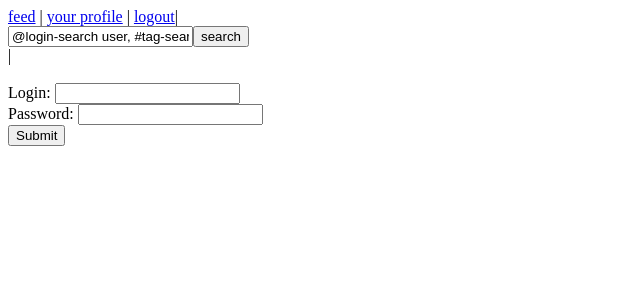
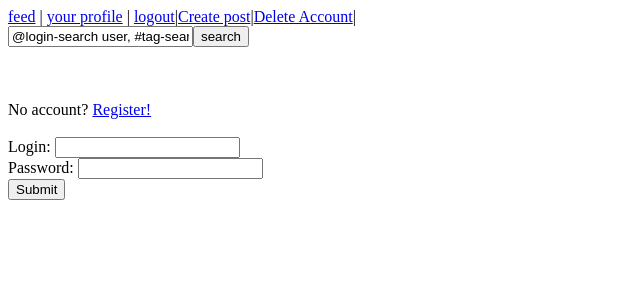
Before and after one commit to REKYAR/content_aggregator_backend, a Flask app: page /login in a window 1280 px wide. Shown: the top 300 px of the page, without its empty margins (0-640 px from the left). Run offline with Flask 2, Linux system fonts and the light colour scheme; parts of the project's set-up code (start-up, migrations or seed data) failed here and were passed over.

Commit message:
added missing functionalities

```diff
--- a/app.py
+++ b/app.py
@@ -15,12 +15,16 @@ from bson.objectid import ObjectId
 import re
 import calendar
 import time
+import os
 
 #loading config
-with open('base.cfg') as file:
-    passwd=file.readline().strip()
-with open('secret.cfg') as file:
-    secret=file.readline()
+#with open('base.cfg') as file:
+#    passwd=file.readline().strip()
+#with open('secret.cfg') as file:
+#   secret=file.readline()
+#for the purpose of using heroku
+secret=os.environ.get("secret")
+passwd=os.environ.get("passwd")
 
 #db connection
 app = Flask(__name__)
@@ -362,7 +366,7 @@ def login():
 @app.route('/create_account',methods=['POST','GET'])
 def create_account():
     if request.method=='GET':
-        return render_template('register.html', title='Log in:', user_id=session['login']['login'])
+        return render_template('register.html', title='Register:')
     else:
         #print(request.form)
         #print(request.files)
@@ -444,7 +448,7 @@ def feed():
             os.remove(path.join(app.root_path,app.config['DOWNLOAD_FOLDER'], element))
     fresh_posts = list(posts.find())
     if len(fresh_posts)<10:
-        return render_template('newest.html', new_posts=fresh_posts)
+        return render_template('newest.html', new_posts=fresh_posts,  user_id=session['login']['login'])
     else:
         return render_template('newest.html', new_posts = fresh_posts[-10:],  user_id=session['login']['login'])
 
--- a/templates/add_comment.html
+++ b/templates/add_comment.html
@@ -8,8 +8,8 @@
 <link rel='stylesheet' type='text/css' media='screen'>
 </head>
 <body>
-<a href="/">feed</a> | <a href="/profile/{{ user_id }}">your profile</a> | <a href="/logout">logout</a>|
-    <form action='/search' method="GET"><input name='query' value="@login-search user, #tag-search tag, else search title"><input type="submit" value="search"></form>|<br><br>
+<a href="/">feed</a> | <a href="/profile/{{ user_id }}">your profile</a> | <a href="/logout">logout</a>|<a href="/add_post">Create post</a>|<a href="/delete_account/{{ user_id }}">Delete Account</a>|
+    <form action='/search' method="GET"><input name='query' value="@login-search user, #tag-search tag, else search title"><input type="submit" value="search"></form><br><br>
 Enter comment content:<br>
 <form action='/add_comment/{{ post_id }}/{{comment_id}}' method="POST" id="usrform" enctype=multipart/form-data>
     Text:<br> <textarea name="text" >your text</textarea><br>
--- a/templates/add_post.html
+++ b/templates/add_post.html
@@ -8,8 +8,8 @@
 <link rel='stylesheet' type='text/css' media='screen'>
 </head>
 <body>
-<a href="/">feed</a> | <a href="/profile/{{ user_id }}">your profile</a> | <a href="/logout">logout</a>|
-    <form action='/search' method="GET"><input name='query' value="@login-search user, #tag-search tag, else search title"><input type="submit" value="search"></form>|<br><br>
+<a href="/">feed</a> | <a href="/profile/{{ user_id }}">your profile</a> | <a href="/logout">logout</a>|<a href="/add_post">Create post</a>|<a href="/delete_account/{{ user_id }}">Delete Account</a>|
+    <form action='/search' method="GET"><input name='query' value="@login-search user, #tag-search tag, else search title"><input type="submit" value="search"></form><br><br>
 <b>Enter post content:</b><br>
 <form action='/add_post' method="POST" id="usrform" enctype=multipart/form-data>
 
--- a/templates/authorise.html
+++ b/templates/authorise.html
@@ -8,8 +8,8 @@
 <link rel='stylesheet' type='text/css' media='screen'>
 </head>
 <body>
-<a href="/">feed</a> | <a href="/profile/{{ user_id }}">your profile</a> | <a href="/logout">logout</a>|
-    <form action='/search' method="GET"><input name='query' value="@login-search user, #tag-search tag, else search title"><input type="submit" value="search"></form>|<br><br>
+<a href="/">feed</a> | <a href="/profile/{{ user_id }}">your profile</a> | <a href="/logout">logout</a>|<a href="/add_post">Create post</a>|<a href="/delete_account/{{ user_id }}">Delete Account</a>|
+    <form action='/search' method="GET"><input name='query' value="@login-search user, #tag-search tag, else search title"><input type="submit" value="search"></form><br><br>
 {{ Title }}
 <form action='/{{path}}/{{login|default('')}}' method="POST">
 Login: <input name='login'/>
--- a/templates/edit_profile.html
+++ b/templates/edit_profile.html
@@ -8,8 +8,8 @@
 <link rel='stylesheet' type='text/css' media='screen'>
 </head>
 <body>
-<a href="/">feed</a> | <a href="/profile/{{ user_id }}">your profile</a> | <a href="/logout">logout</a>|
-    <form action='/search' method="GET"><input name='query' value="@login-search user, #tag-search tag, else search title"><input type="submit" value="search"></form>|<br><br>
+<a href="/">feed</a> | <a href="/profile/{{ user_id }}">your profile</a> | <a href="/logout">logout</a>|<a href="/add_post">Create post</a>|<a href="/delete_account/{{ user_id }}">Delete Account</a>|
+    <form action='/search' method="GET"><input name='query' value="@login-search user, #tag-search tag, else search title"><input type="submit" value="search"></form><br><br>
 {{Title}}<br><br>
 
 Edit password:
--- a/templates/inspect_activity_comments.html
+++ b/templates/inspect_activity_comments.html
@@ -5,8 +5,8 @@
     <title>Comments of @{{ login }}</title>
 </head>
 <body>
-<a href="/">feed</a> | <a href="/profile/{{ user_id }}">your profile</a> | <a href="/logout">logout</a>|
-    <form action='/search' method="GET"><input name='query' value="@login-search user, #tag-search tag, else search title"><input type="submit" value="search"></form>|<br><br>
+<a href="/">feed</a> | <a href="/profile/{{ user_id }}">your profile</a> | <a href="/logout">logout</a>|<a href="/add_post">Create post</a>|<a href="/delete_account/{{ user_id }}">Delete Account</a>|
+    <form action='/search' method="GET"><input name='query' value="@login-search user, #tag-search tag, else search title"><input type="submit" value="search"></form><br><br>
     Comments of @{{ login }}:<br><br>
     {% for comment in lst %}
         <a href="/thread/{{ comment.post }}/{{ comment._id }}">{{ comment.content }}<br><br></a>
--- a/templates/inspect_activity_posts.html
+++ b/templates/inspect_activity_posts.html
@@ -5,8 +5,8 @@
     <title>Posts of @{{ login }}</title>
 </head>
 <body>
-<a href="/">feed</a> | <a href="/profile/{{ user_id }}">your profile</a> | <a href="/logout">logout</a>|
-    <form action='/search' method="GET"><input name='query' value="@login-search user, #tag-search tag, else search title"><input type="submit" value="search"></form>|<br><br>
+<a href="/">feed</a> | <a href="/profile/{{ user_id }}">your profile</a> | <a href="/logout">logout</a>|<a href="/add_post">Create post</a>|<a href="/delete_account/{{ user_id }}">Delete Account</a>|
+    <form action='/search' method="GET"><input name='query' value="@login-search user, #tag-search tag, else search title"><input type="submit" value="search"></form><br><br>
     Posts of @{{ login }}:<br><br>
     {% for post in lst %}
         <a href="/view_post/{{ post._id }}">{{ post.title }}<br><br></a>
--- a/templates/login.html
+++ b/templates/login.html
@@ -8,8 +8,11 @@
 <link rel='stylesheet' type='text/css' media='screen'>
 </head>
 <body>
-<a href="/">feed</a> | <a href="/profile/{{ user_id }}">your profile</a> | <a href="/logout">logout</a>|
-    <form action='/search' method="GET"><input name='query' value="@login-search user, #tag-search tag, else search title"><input type="submit" value="search"></form>|<br><br>
+<a href="/">feed</a> | <a href="/profile/{{ user_id }}">your profile</a> | <a href="/logout">logout</a>|<a href="/add_post">Create post</a>|<a href="/delete_account/{{ user_id }}">Delete Account</a>|
+    <form action='/search' method="GET"><input name='query' value="@login-search user, #tag-search tag, else search title"><input type="submit" value="search"></form><br><br>
+<br>
+No account? <a href="/create_account">Register!</a>
+<br><br>
 <form action='/login' method="POST">
 Login: <input name='login'/>
 <br>
--- a/templates/newest.html
+++ b/templates/newest.html
@@ -5,8 +5,8 @@
     <title>Query results</title>
 </head>
 <body>
-<a href="/">feed</a> | <a href="/profile/{{ user_id }}">your profile</a> | <a href="/logout">logout</a>|
-    <form action='/search' method="GET"><input name='query' value="@login-search user, #tag-search tag, else search title"><input type="submit" value="search"></form>|<br><br>
+<a href="/">feed</a> | <a href="/profile/{{ user_id }}">your profile</a> | <a href="/logout">logout</a>|<a href="/add_post">Create post</a>|<a href="/delete_account/{{ user_id }}">Delete Account</a>|
+    <form action='/search' method="GET"><input name='query' value="@login-search user, #tag-search tag, else search title"><input type="submit" value="search"></form><br><br>
     <h3>Newest posts:</h3>
     {% for element in new_posts %}
         <a href="/view_post/{{ element._id }}">{{ element.title }}</a> by <a href="/profile/{{ element.login }}">@{{ element.login }}</a><br>
--- a/templates/predelete.html
+++ b/templates/predelete.html
@@ -8,8 +8,8 @@
 <link rel='stylesheet' type='text/css' media='screen'>
 </head>
 <body>
-<a href="/">feed</a> | <a href="/profile/{{ user_id }}">your profile</a> | <a href="/logout">logout</a>|
-    <form action='/search' method="GET"><input name='query' value="@login-search user, #tag-search tag, else search title"><input type="submit" value="search"></form>|<br><br>
+<a href="/">feed</a> | <a href="/profile/{{ user_id }}">your profile</a> | <a href="/logout">logout</a>|<a href="/add_post">Create post</a>|<a href="/delete_account/{{ user_id }}">Delete Account</a>|
+    <form action='/search' method="GET"><input name='query' value="@login-search user, #tag-search tag, else search title"><input type="submit" value="search"></form><br><br>
 {{ title }}
 <form action='/delete_account/{{login}}' method="POST">
 Login: <input name='login'/>
--- a/templates/query_results.html
+++ b/templates/query_results.html
@@ -5,8 +5,8 @@
     <title>Query results</title>
 </head>
 <body>
-<a href="/">feed</a> | <a href="/profile/{{ user_id }}">your profile</a> | <a href="/logout">logout</a>|
-    <form action='/search' method="GET"><input name='query' value="@login-search user, #tag-search tag, else search title"><input type="submit" value="search"></form>|<br><br>
+<a href="/">feed</a> | <a href="/profile/{{ user_id }}">your profile</a> | <a href="/logout">logout</a>|<a href="/add_post">Create post</a>|<a href="/delete_account/{{ user_id }}">Delete Account</a>|
+    <form action='/search' method="GET"><input name='query' value="@login-search user, #tag-search tag, else search title"><input type="submit" value="search"></form><br><br>
     <h3>Query results:</h3>
     {% for element in lst %}
         {% if element.tags is defined %}
--- a/templates/register.html
+++ b/templates/register.html
@@ -9,6 +9,7 @@
 </head>
 <body>
 {{title}}<br>
+ALL FIELDS REQUIRED<br>
 <form action='/create_account' method="POST" id="usrform" enctype=multipart/form-data>
 Login: <input name='login'/>
 <br>
--- a/templates/view_post.html
+++ b/templates/view_post.html
@@ -5,8 +5,8 @@
     <title>{{ title }}</title>
 </head>
 <body>
-<a href="/">feed</a> | <a href="/profile/{{ user_id }}">your profile</a> | <a href="/logout">logout</a>|
-    <form action='/search' method="GET"><input name='query' value="@login-search user, #tag-search tag, else search title"><input type="submit" value="search"></form>|<br><br>
+<a href="/">feed</a> | <a href="/profile/{{ user_id }}">your profile</a> | <a href="/logout">logout</a>|<a href="/add_post">Create post</a>|<a href="/delete_account/{{ user_id }}">Delete Account</a>|
+    <form action='/search' method="GET"><input name='query' value="@login-search user, #tag-search tag, else search title"><input type="submit" value="search"></form><br><br>
 <h3>Post {{ title }} by @<a href="/profile/{{ login }}">{{ login }}</a></h3><br><br><br>
     TAGS:{% for tag in tags %}<a href="/search?query=%23{{ tag }}"> #{{ tag }}</a> {% endfor %}<br><br>
     {{ text }}<br>
--- a/templates/view_thread.html
+++ b/templates/view_thread.html
@@ -5,8 +5,8 @@
     <title>{{ title }}</title>
 </head>
 <body>
-<a href="/">feed</a> | <a href="/profile/{{ user_id }}">your profile</a> | <a href="/logout">logout</a>|
-    <form action='/search' method="GET"><input name='query' value="@login-search user, #tag-search tag, else search title"><input type="submit" value="search"></form>|<br><br>
+<a href="/">feed</a> | <a href="/profile/{{ user_id }}">your profile</a> | <a href="/logout">logout</a>|<a href="/add_post">Create post</a>|<a href="/delete_account/{{ user_id }}">Delete Account</a>|
+    <form action='/search' method="GET"><input name='query' value="@login-search user, #tag-search tag, else search title"><input type="submit" value="search"></form><br><br>
 <h3>Post {{ title }} by @<a href="/profile/{{ login }}">{{ login }}</a></h3><br><br><br>
     TAGS:{% for tag in tags %}<a href="/search/#{{ tag }}"> #{{ tag }}</a> {% endfor %}<br><br>
     {{ text }}<br>
```
Also changed, not shown: templates/inspect_profile.html (+6 -2 lines).
